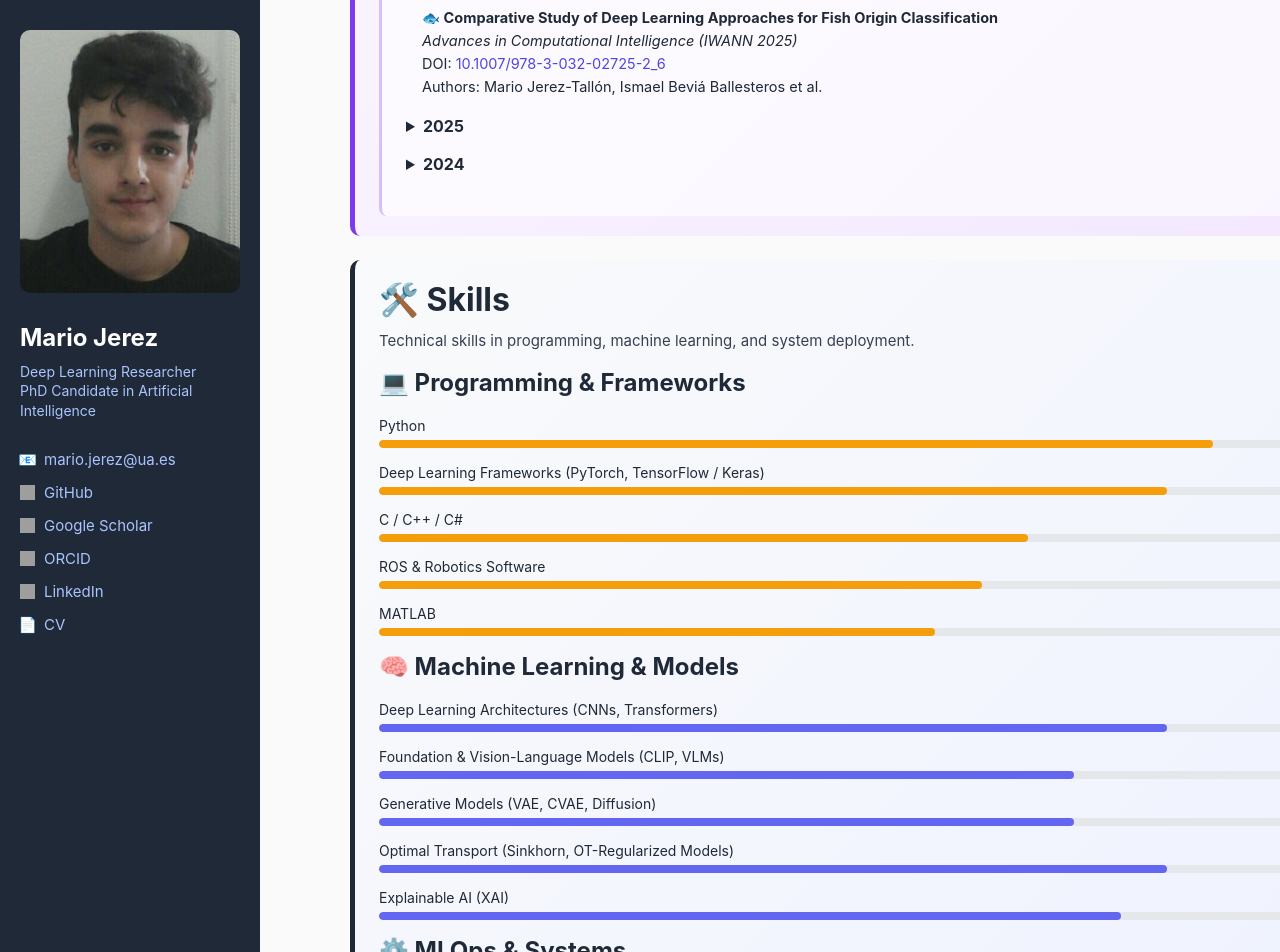
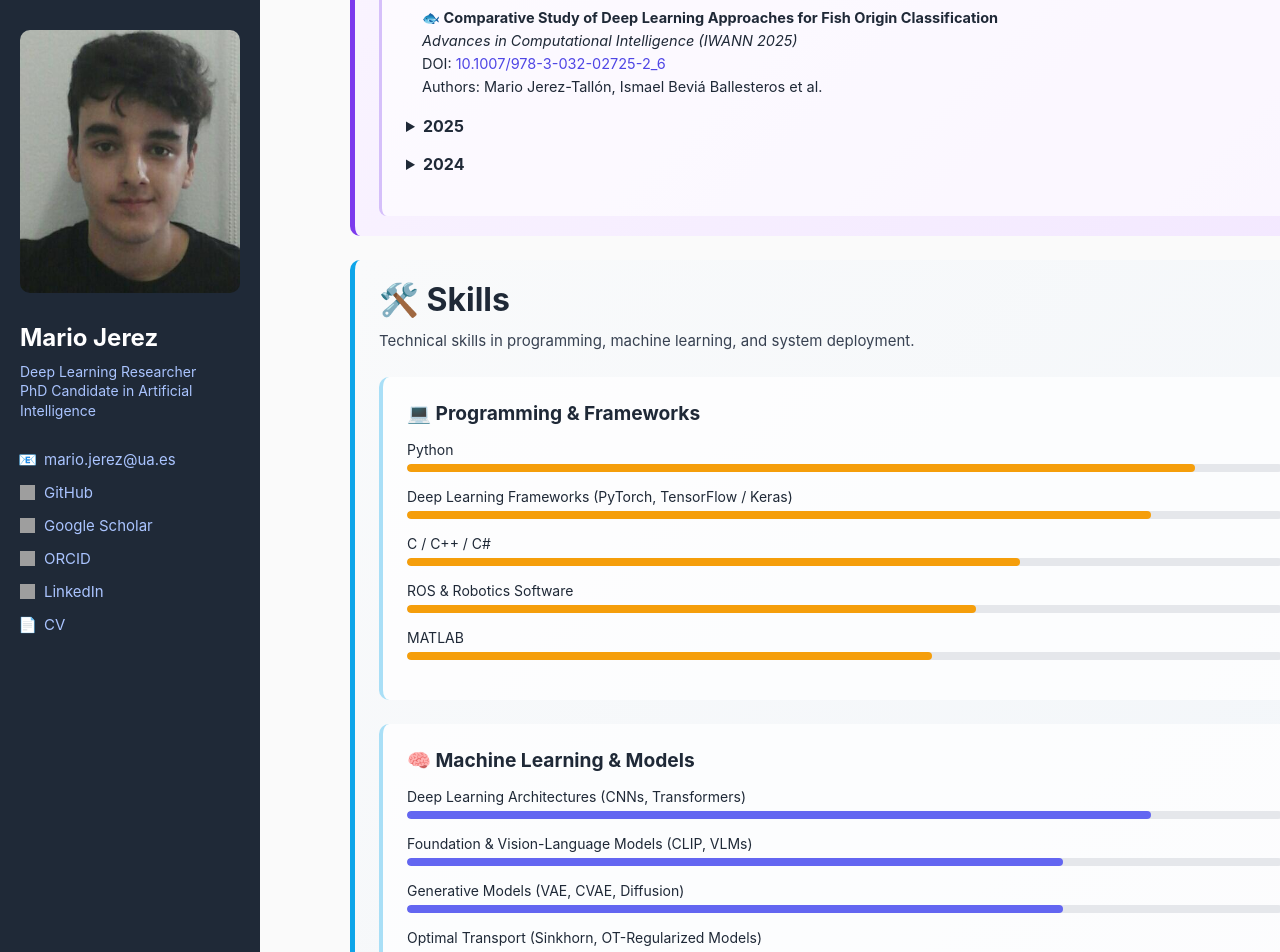
Before and after one commit to Mariojt72/Mariojt72.github.io, a Jekyll site: the page built from index.md, in a window 1280 px wide and 1400 px high, scrolled down 1724 px. Shown: the top 952 px of the window. Built offline with Jekyll 4.4.1, drawn with Linux system fonts in a browser that asks for light colours; grey boxes are pictures that could not be loaded.

Commit message:
Update style.css

```diff
--- a/assets/css/style.css
+++ b/assets/css/style.css
@@ -321,3 +321,29 @@ figure figcaption {
 .project-card a:hover {
   text-decoration: underline;
 }
+
+/* SKILLS ------------------------------------------------------- */
+
+.about-header.section-skills {
+  background: linear-gradient(135deg, #f9fafb, #f1f5f9);
+  border-left-color: #0ea5e9; /* azul técnico */
+}
+
+.skills-list {
+  margin-top: 24px;
+  display: flex;
+  flex-direction: column;
+  gap: 24px;
+}
+
+.skills-card {
+  padding: 24px;
+  background: rgba(255, 255, 255, 0.7);
+  border-radius: 10px;
+  border-left: 4px solid rgba(14, 165, 233, 0.35);
+}
+
+.skills-card h2 {
+  margin-top: 0;
+  font-size: 1.2rem;
+}
```
